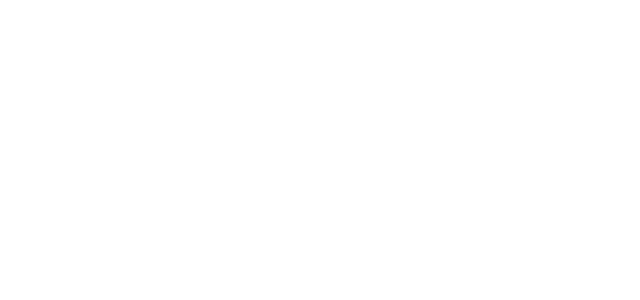
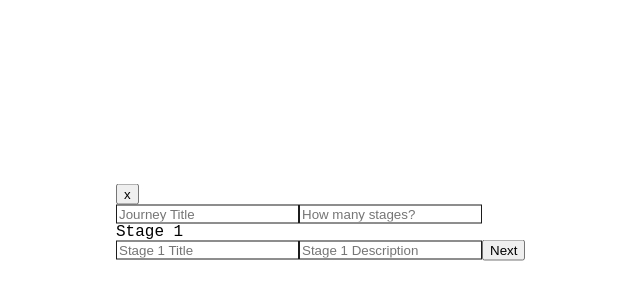
Before and after one commit to CrashMtfk/nexa-react, a React (Create React App) app: page /dashboard/add-journey in a window 1280 px wide. Before the commit this address had no page. Shown: the part 178-478 px from the top of the page, without its empty margins (204-844 px from the left). Built offline with nearby package versions, Linux system fonts and the light colour scheme.

Commit message:
POST new journey implementation

```diff
--- a/src/App.js
+++ b/src/App.js
@@ -4,14 +4,18 @@
 import Dashboard from './views/Dashboard';
 import Profile from './views/Profile';
 import Leaderboard from './views/Leaderboard';
+import JourneyAdd from './components/JourneyAdd';
 
 function App() {
   return <Routes>
     <Route path='/' element={<Login />}/>
-    <Route path='/register' element={<Register/>}/>
-    <Route path='/dashboard' element={<Dashboard/>}/>
-    <Route path='/profile' element={<Profile/>}/>
-    <Route path='/leaderboard' element={<Leaderboard/>}/>
+    <Route path='register' element={<Register/>}/>
+    <Route path='dashboard'>
+      <Route path='main-panel' element={<Dashboard/>}/>
+      <Route path='add-journey' element={<JourneyAdd/>}/>
+    </Route>
+    <Route path='profile' element={<Profile/>}/>
+    <Route path='leaderboard' element={<Leaderboard/>}/>
   </Routes>
 }
 
--- /dev/null
+++ b/src/components/JourneyAdd.jsx
@@ -0,0 +1,74 @@
+import React, { useState } from "react";
+import { useNavigate } from "react-router-dom";
+import '../styles/journey_add.css';
+import axios from "axios";
+
+export default function JourneyAdd(){
+
+    const navigate = useNavigate();
+    const [journeyTitle, setJourneyTitle] = useState("");
+    const [currentStage, setCurrentStage] = useState(0);
+    const [numOfStages, setNumOfStages] = useState(1);
+    const [stageConfigurations, setStageConfigurations] = useState([]);
+
+    const handleNextStage = (e) => {
+        if(currentStage < numOfStages){
+            e.preventDefault();
+            const stageTitle = document.getElementById(`stageTitle${currentStage}`).value;
+            const stageDescription = document.getElementById(`stageDescription${currentStage}`).value;
+
+            setStageConfigurations([...stageConfigurations, {title: stageTitle, description: stageDescription}]);
+            setCurrentStage(currentStage + 1);
+        } else {
+            const numOfCoins = numOfStages * 100;
+            const experience = numOfStages * 75;
+
+            axios.post(`http://localhost:8080/user/journey/${localStorage.userId}`,{
+                title: journeyTitle,
+                coins: numOfCoins,
+                experience: experience,
+                stageDTOSet: stageConfigurations
+            }, {
+                headers: {
+                    Authorization: 'Bearer ' + localStorage.token,
+                }
+            })
+            .then(resp => {
+                console.log(resp.data);
+                navigate("/dashboard/main-panel");
+            })
+            .catch(err => console.log(err));
+        }
+    }
+
+    return (
+        <div className="add-journey-root">
+            <div className="cancel-container">
+                <button className="cancel-journey-add" onClick={() => navigate("/dashboard/main-panel")}>x</button>
+            </div>
+            <form className="journey-form" action="">
+                <input
+                    type="text"
+                    onChange={e => setJourneyTitle(e.target.value)}
+                    id="journeyTitle"
+                    placeholder="Journey Title"/>
+                <input
+                    type="number"
+                    onChange={e => setNumOfStages(e.target.value)}
+                    name="numOfStages"
+                    id="numOfStages"
+                    placeholder="How many stages?"/>
+            </form>
+            {
+                currentStage < numOfStages ? (
+                    <form className="stage-form">
+                        <h3>Stage {currentStage + 1}</h3>
+                        <input type="text" id={`stageTitle${currentStage}`} placeholder={`Stage ${currentStage + 1} Title`}/>
+                        <input type="text" id={`stageDescription${currentStage}`} placeholder={`Stage ${currentStage + 1} Description`} />
+                        <button onClick={e => handleNextStage(e)}>Next</button>
+                    </form>
+                ) : <button onClick={e => handleNextStage(e)}>Submit</button>
+            }
+        </div>
+    )
+}
--- a/src/components/SidebarData.js
+++ b/src/components/SidebarData.js
@@ -10,7 +10,7 @@
     },
     {
         title: "Dashboard",
-        path: "/dashboard",
+        path: "/dashboard/main-panel",
         icon: <AiIcons.AiOutlineAim/>,
         cName: "nav-text",
     },
--- a/src/containers/JourneysContainer.jsx
+++ b/src/containers/JourneysContainer.jsx
@@ -2,10 +2,12 @@
 import '../styles/journeys_container.css'
 import axios from "axios";
 import Journey from "../components/Journey";
+import { useNavigate } from "react-router-dom";
 
 export default function JourneysContainer({userId}){
 
     const [journeys, setJourneys] = useState([]);
+    const navigate = useNavigate();
 
     useEffect(() => {
         getJourneys();
@@ -28,7 +30,7 @@
                 <span className="first-line"></span>
                 <h2>Journeys</h2>
                 <span className="second-line"></span>
-                <button className="create-journey">Create</button>
+                <button className="create-journey" onClick={() => navigate("/dashboard/add-journey")}>Create</button>
                 <span className="third-line"></span>
             </div>
             <div className="journeys-container">
--- /dev/null
+++ b/src/styles/journey_add.css
@@ -0,0 +1,10 @@
+.add-journey-root {
+    display: flex;
+    flex-direction: column;
+    position: absolute;
+    width: 50%;
+    justify-content: center;
+    top: 50%;
+    left: 50%;
+    transform: translate(-50%, -50%);
+}
--- a/src/views/Dashboard.jsx
+++ b/src/views/Dashboard.jsx
@@ -1,7 +1,7 @@
 import React, { useState } from "react";
 import SidebarNav from "../components/SidebarNav";
 import QuestsContainer from "../containers/QuestsContainer";
-import { useLocation } from "react-router-dom";
+import { Outlet } from "react-router-dom";
 import '../styles/dashboard.css'
 import AdventureNotesContainer from "../containers/AdventureNotesContainer";
 import AdventureNoteAdd from "../components/AdventureNoteAdd";
@@ -9,8 +9,9 @@
 import JourneysContainer from "../containers/JourneysContainer";
 
 export default function Dashboard(){
-    const location = useLocation();
+    const currentUserId = localStorage.userId;
     const [isAddingAdvNote, setIsAddingAdvNote] = useState(false);
+
 
     return (
         <div className="dashboard-root">
@@ -20,18 +21,19 @@
             {
                 isAddingAdvNote ?
                 <div className="adventure-note-add-component">
-                    <AdventureNoteAdd userId={location.state} setIsAddingAdvNote={setIsAddingAdvNote}/>
+                    <AdventureNoteAdd userId={currentUserId} setIsAddingAdvNote={setIsAddingAdvNote}/>
                 </div>
                 :
                 <div className="components">
                     <div className="top-components">
-                        <QuestsContainer userId={location.state}></QuestsContainer>
+                        <QuestsContainer userId={currentUserId}></QuestsContainer>
                         <PomodoroContainer/>
-                        <AdventureNotesContainer userId={location.state} setIsAddingAdvNote = {setIsAddingAdvNote}></AdventureNotesContainer>
+                        <AdventureNotesContainer userId={currentUserId} setIsAddingAdvNote = {setIsAddingAdvNote}></AdventureNotesContainer>
                     </div>
                     <div className="bottom-component">
-                        <JourneysContainer userId={location.state}/>
+                        <JourneysContainer userId={currentUserId}/>
                     </div>
+                    <Outlet context={currentUserId}/>
                 </div>
             }
         </div>
--- a/src/views/Login.jsx
+++ b/src/views/Login.jsx
@@ -22,7 +22,8 @@
             .then(resp => {
                 const authenticatedUser = resp.data;
                 localStorage.setItem('token', authenticatedUser.token);
-                navigate("/dashboard", {state: authenticatedUser.userId});
+                localStorage.setItem('userId', authenticatedUser.userId);
+                navigate("/dashboard/main-panel");
             });
         };
 
```
